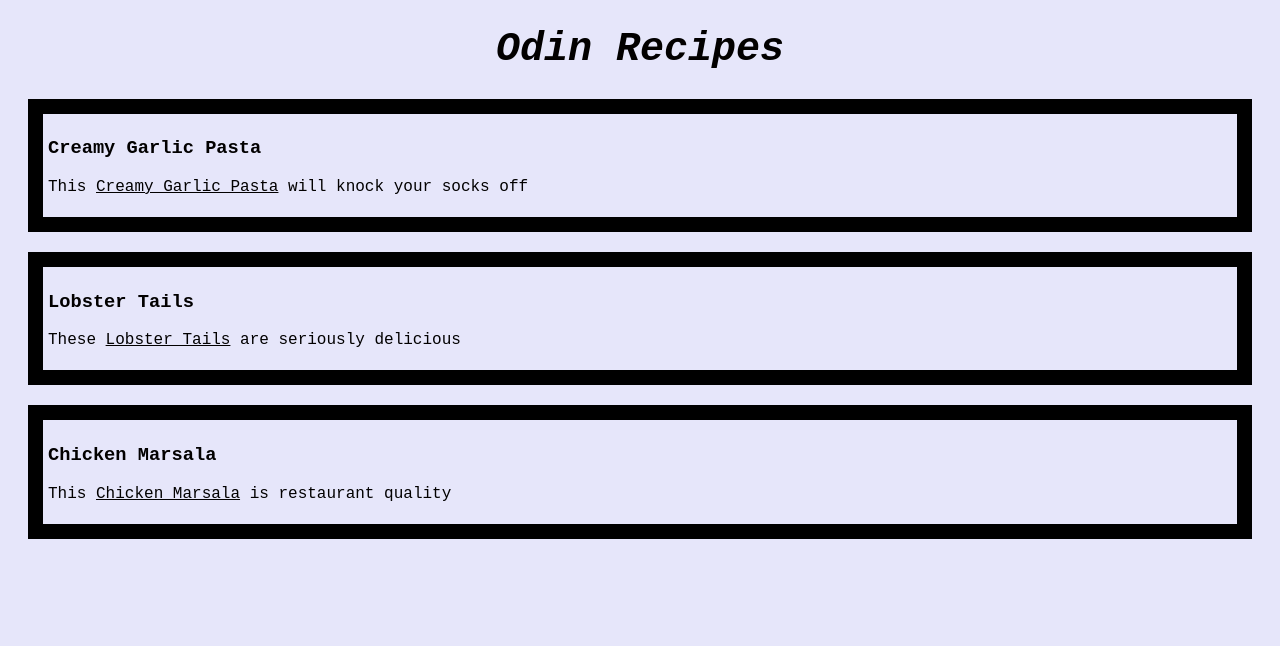
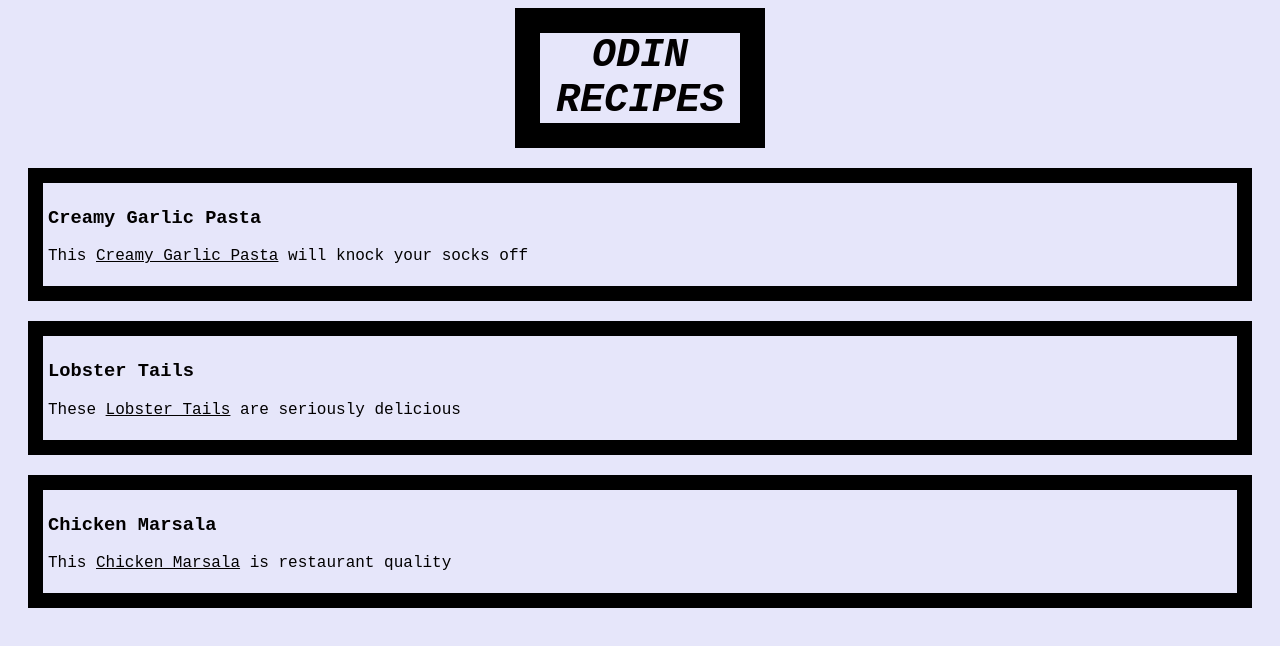
Before and after one commit to fletchicajesser/odin-recipes, a plain HTML site: page index.html in a window 1280 px wide. Drawn offline with Linux system fonts and the light colour scheme.

Commit message:
Fix title on homepage

```diff
--- a/index.html
+++ b/index.html
@@ -6,7 +6,7 @@
     <link rel="stylesheet" href="style.css">
 </head>
 <body>
-    <h1 class="title">Odin Recipes</h1>
+    <h1 class="title">ODIN RECIPES</h1>
 
 <div class="pasta">
     <h3>Creamy Garlic Pasta</h3>
--- a/style.css
+++ b/style.css
@@ -10,6 +10,9 @@
     font-weight: bold;
     font-style: italic;
     text-align: center;
+    border: 25px solid black;
+    width: 200px;
+    margin: auto;
 }
 
 .pasta, .lobster, .chicken {
```
